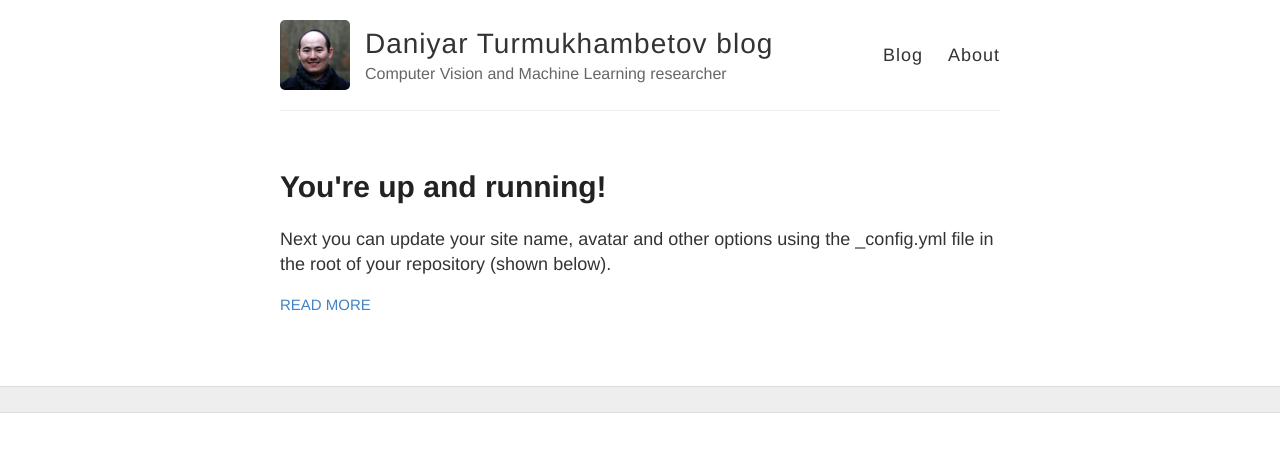
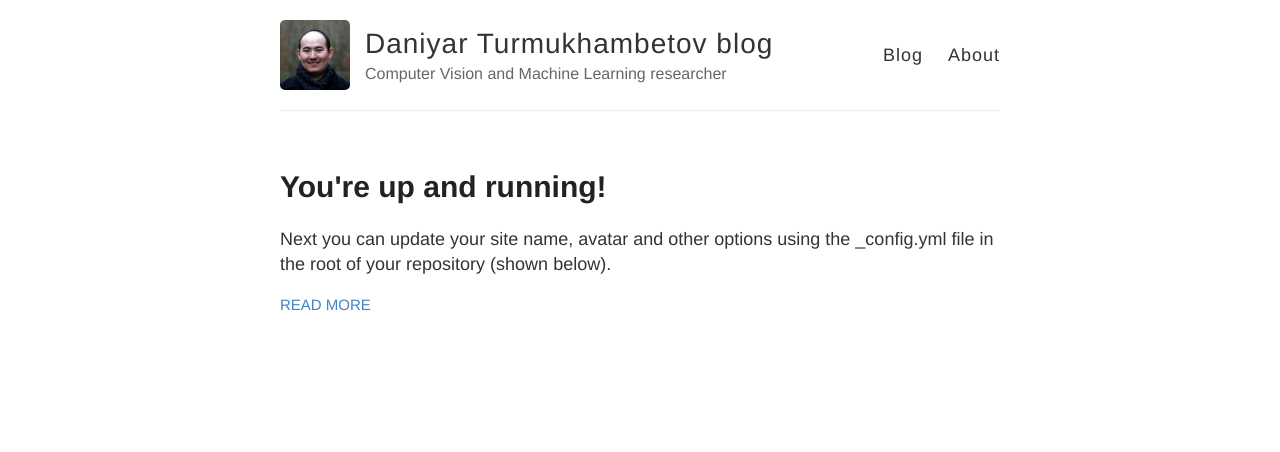
Before and after one commit to dantkz/dantkz.github.io, a Jekyll site: the page built from index.html, in a window 1280 px wide. Shown: the top 452 px of the page. Built offline with Jekyll 4.4.1, drawn with Linux system fonts in a browser that asks for light colours.

Commit message:
Update default.html

```diff
--- a/_layouts/default.html
+++ b/_layouts/default.html
@@ -38,10 +38,8 @@
       {{ content }}
     </div>
 
-    <div class="wrapper-footer">
-      <div class="container">
-      &nbsp
-      </div>
+    <div class="container">
+    &nbsp
     </div>
 
     {% include analytics.html %}
```
